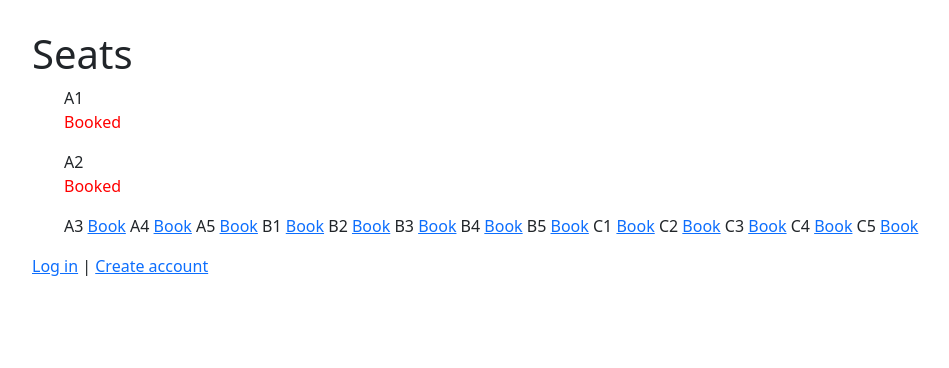
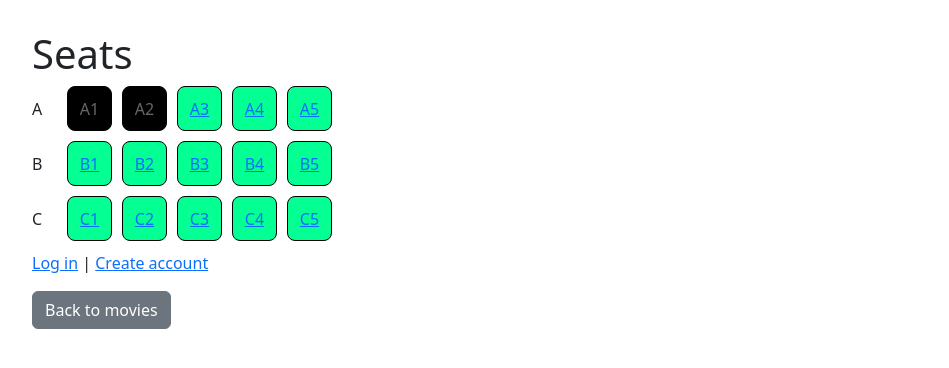
Before and after one commit to rjoska/cs5300, a Django app: page /showings/1/seats/ in a window 1280 px wide. Shown: the part 54-422 px from the top of the page, without its empty margins (68-1017 px from the left). Run offline with Django 5.2, Linux system fonts and the light colour scheme; data comes from the database, SQL or seed files in the repository; both versions use the stored data as it was after the commit.

Commit message:
Updated views and HTML to use bootstrap

```diff
--- a/homework2/movie_theater_booking/bookings/templates/bookings/base.html
+++ b/homework2/movie_theater_booking/bookings/templates/bookings/base.html
@@ -2,7 +2,7 @@
 
 <html>
 <head>
-    <!-- Bootstrap CSS ChatGPT advised this as the best way to ensure boostrap is on all pages-->
+    <!-- Bootstrap CSS from https://getbootstrap.com/docs/5.3/getting-started/introduction/  -->
     <link href="https://cdn.jsdelivr.net/npm/bootstrap@5.3.2/dist/css/bootstrap.min.css" rel="stylesheet">
 
 <title>COOL THEATER BOOKING</title>
@@ -31,7 +31,7 @@
 </head>
 
 <body>
-<!-- Bootstrap JS again ChatGPT suggested adding this -->
+<!-- Bootstrap JS from https://getbootstrap.com/docs/5.3/getting-started/introduction/ -->
 <script src="https://cdn.jsdelivr.net/npm/bootstrap@5.3.2/dist/js/bootstrap.bundle.min.js"></script>
 
     <nav>
--- a/homework2/movie_theater_booking/bookings/templates/bookings/movie_list.html
+++ b/homework2/movie_theater_booking/bookings/templates/bookings/movie_list.html
@@ -9,7 +9,7 @@
 
 {% for movie in movies %}
   <p>
-    <a href="{% url 'showing_list' movie.id %}">{{ movie.title }}</a>
+    <a href="{% url 'showing_list' movie.id %}" class="btn btn-primary">{{ movie.title }}</a>
   </p>
 {% empty %}
     <p>No movies available.</p>
--- a/homework2/movie_theater_booking/bookings/templates/bookings/seat_booking.html
+++ b/homework2/movie_theater_booking/bookings/templates/bookings/seat_booking.html
@@ -4,17 +4,51 @@
 <html>
 <body>
     <h1>Seats</h1>
+    <style>
+      .seat-row {
+        display: flex;
+        align-items: center;
+        gap: 10px;
+        margin-bottom: 10px;
+      }
+      .row-label {
+        width: 25px;
+      }
+      .seat {
+        width: 45px;
+        height: 45px;
+        display: inline-flex;
+        align-items: center;
+        justify-content: center;
+        border-radius: 8px;
+        border: 1px solid #000000;
+      }
+      .seat-available {
+        background: #04ff92;
+      }
+      .seat-booked {
+        background: #000000;
+        color: #686868;
+        pointer-events: none;
+      }
+    </style>
 
-<ul>
-  {% for seat in seats %}
-    {{ seat.seat_number }}
-    {% if seat.booking_status %}
-        <p style="color:red;">Booked</p>
-    {% else %}
-        <a href="{% url 'book_seat' seat.id %}">Book</a>
-    {% endif %}
-  {% endfor %}
-</ul>
+{% for row, seats in seat_rows %}
+  <div class="seat-row">
+    <div class="row-label">{{ row }}</div>
+
+    {% for seat in seats %}
+      {% if seat.booking_status %}
+        <span class="seat seat-booked">{{ seat.seat_number }}</span>
+      {% else %}
+        <a class="seat seat-available" href="{% url 'book_seat' seat.id %}">
+          {{ seat.seat_number }}
+        </a>
+      {% endif %}
+    {% endfor %}
+  </div>
+{% endfor %}
+
 {% if not user.is_authenticated %}
 <p>
   <a href="/accounts/login/">Log in</a> |
@@ -22,6 +56,7 @@
 </p>
 {% endif %}
 
+<a href="{% url 'movie_list' %}" class="btn btn-secondary">Back to movies</a>
 </body>
 </html>
 {% endblock %}
--- a/homework2/movie_theater_booking/bookings/views.py
+++ b/homework2/movie_theater_booking/bookings/views.py
@@ -7,6 +7,8 @@ from django.contrib.auth.decorators import login_required
 from django.contrib.auth.forms import UserCreationForm
 from django.shortcuts import redirect, get_object_or_404
 from django.utils import timezone
+from collections import defaultdict
+import re
 
 
 # Create your views here.
@@ -53,13 +55,33 @@ def movie_list(request):
     movies = Movie.objects.all()
     return render(request, 'bookings/movie_list.html', {'movies': movies})
 
+#ChatGPT made this. I am learning a lot about render, but man am I struggling to find the resources.
 def showing_list(request, movie_id):
+    movie = Movie.objects.get(id=movie_id)
     showings = Showing.objects.filter(movie_id=movie_id)
-    return render(request, 'bookings/showing_list.html', {'showings': showings})
 
+    return render(
+        request,
+        'bookings/showing_list.html',
+        {
+            'movie': movie,
+            'showings': showings
+        }
+    )
+
+# I made this one following the example chatGPT made me above. Man any change I want on the page must be made here
 def seat_list(request, showing_id):
+    showing = get_object_or_404(Showing, id=showing_id)
     seats = Seat.objects.filter(showing_id=showing_id)
-    return render(request, 'bookings/seat_booking.html', {'seats': seats})
+
+    return render(
+        request,
+        'bookings/seat_booking.html',
+        {
+            'seats': seats,
+            'showing': showing
+        }
+    )
 
 
 @login_required
@@ -98,3 +120,30 @@ def book_seat(request, seat_id):
     seat.save()
 
     return redirect('booking_history')
+
+# This is to help with rendering all the seats ChatGPT helped me make this. I made some parts but the final product was all managed by ChatGPT
+def seat_list(request, showing_id):
+    seats = Seat.objects.filter(showing_id=showing_id)
+
+    # ChatGPT made this as regular expressions are something I have never worked with in python
+    def parse_seat(seat_num: str):
+        match = re.match(r"^([A-Za-z]+)(\d+)$", seat_num.strip())
+        if not match:
+            # fallback for weird seat labels
+            return (seat_num, 0)
+        row = match.group(1).upper()
+        num = int(match.group(2))
+        return (row, num)
+
+    seat_rows = defaultdict(list)
+
+    for seat in seats:
+        row, num = parse_seat(seat.seat_number)
+        seat_rows[row].append((num, seat))
+
+    ordered_rows = []
+    for row in sorted(seat_rows.keys()):
+        ordered_seats = [seat for (num, seat) in sorted(seat_rows[row], key=lambda x: x[0])]
+        ordered_rows.append((row, ordered_seats))
+
+    return render(request, "bookings/seat_booking.html", {"seat_rows": ordered_rows})
```
Also changed, not shown: homework2/movie_theater_booking/bookings/templates/bookings/home.html (+4 -4 lines), homework2/movie_theater_booking/bookings/templates/bookings/showing_list.html (+4 -3 lines), homework2/movie_theater_booking/db.sqlite3.
